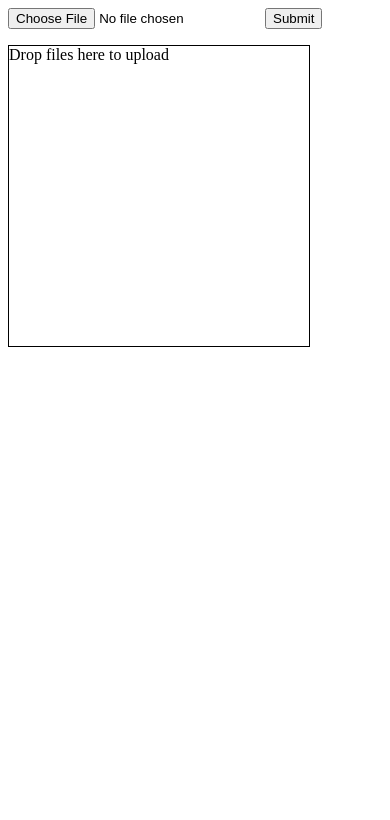
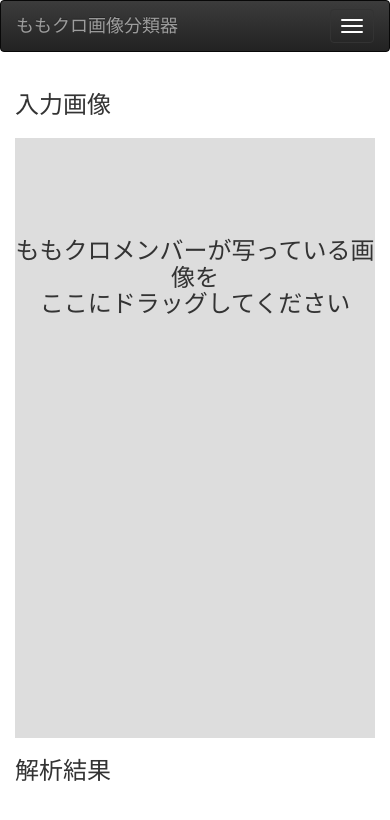
Before and after one commit to kenmaz/momo_mind, a Flask app: page / in a window 390 px wide. Shown: the top 820 px of the page. Run offline with Flask 2, Linux system fonts and the light colour scheme; some libraries are stand-ins or nearby versions.

Commit message:
見た目を整えた

```diff
--- a/deeplearning/mcz_eval.py
+++ b/deeplearning/mcz_eval.py
@@ -42,7 +42,8 @@
     for idx, rate in enumerate(rates):
         name = mcz_input.MEMBER_NAMES[idx]
         members.append({
-            'name': name,
+            'name_ascii': name[1],
+            'name': name[0],
             'rate': rate
         })
     rank = sorted(members, key=lambda x: x['rate'], reverse=True)
--- a/web/app.py
+++ b/web/app.py
@@ -1,7 +1,7 @@
 #!/usr/bin/env python
 
 import json
-from flask import Flask
+from flask import Flask, Response
 from flask import render_template
 from flask import request, jsonify
 from werkzeug import secure_filename
@@ -25,6 +25,12 @@
 
 @app.route('/upload', methods=['POST'])
 def upload():
+    """
+    f = open('sample.json')
+    json = f.read()
+    f.close()
+    return Response(response=json, status=200, mimetype="application/json")
+    """
     f = request.files['file']
     filename = secure_filename(f.filename)
     (fn, ext) = os.path.splitext(filename)
--- a/web/static/mcz.css
+++ b/web/static/mcz.css
@@ -1,5 +1,33 @@
-#upload_form {
-  border: 1px solid #000;
-  width: 300px;
-  height: 300px;
+#stage {
+  height: 600px;
+  background-color: #DDD;
 }
+#drag_msg {
+  padding-top: 100px;
+}
+#status {
+  display: none;
+}
+#results .row {
+  margin: 10px;
+  padding-bottom: 10px;
+  border-bottom: 1px solid #DDD;
+}
+#results .row .img {
+  margin-right: 10px;
+}
+table.rank {
+  margin-left: 5px;
+}
+table.rank tr:first-child td {
+  font-weight: bold;
+}
+table.rank tr td {
+  padding: 1px;
+}
+.name { padding-left: 5px;  }
+.reni { border-left: 5px solid purple; }
+.kanako { border-left: 5px solid red; }
+.shiori { border-left: 5px solid yellow; }
+.arin { border-left: 5px solid pink; }
+.momoka { border-left: 5px solid green; }
--- a/web/static/mcz.js
+++ b/web/static/mcz.js
@@ -1,9 +1,19 @@
 $(function() {
-  //var dropzone = new Dropzone("#upload_form");
-  /**
-  */
-  Dropzone.options.uploadForm = {
+  var myDropzone = new Dropzone($("#stage")[0],{
+    url: "/upload",
+    parallelUploads: 1,
+    maxThumbnailFilesize: 1,
+    maxFilesize: 1,
+    uploadMultiple: false,
+    thumbnailWidth: 400,
+    thumbnailHeight: 400,
     maxFiles: 1,
+    previewTemplate:
+      '<div class="dz-preview dz-file-preview">'+
+        '<div class="dz-details text-center"><img data-dz-thumbnail width="100%" style="margin-top: 10px"/></div>'+
+        '<div class="dz-progress"><span class="dz-upload" data-dz-uploadprogress></span></div>'+
+        '<div class="dz-error-message"><span data-dz-errormessage></span></div>'+
+      '</div>',
     accept: function(file, done) {
       done();
     },
@@ -14,6 +24,9 @@
         if (this.files[1] != null) {
           this.removeFile(this.files[0]);
         }
+        $("#drag_msg").hide();
+        $("#status").show();
+        $("#stage").css("background-color", "white");
       });
       this.on("processing", function(file) {
         console.log("processing");
@@ -46,14 +59,24 @@
         } else {
           $(results).each(function(idx, item) {
             console.log(item);
-            var tr = $("#results").append($("<tr></tr>"));
-            tr.append($("<td></td>")).append(
-              $("<img></img>").attr('src', item['file'])
-            );
-            var ul = tr.append('<ul></ul>');
+            var row = $("<div class='row'>");
+            $("#results").append(row);
+
+            var col_img = $("<div class='img pull-left'>").append($("<img>").attr('src', item['file']));
+            row.append(col_img);
+
+            var col_names = $("<div class='names'>");
+            row.append(col_names);
+
+            var ul = $("<table class='rank'>");
+            col_names.append(ul);
+
             $(item['rank']).each(function(j, member) {
-              ul.append($('<li></li>').text(member["name"] + ':' + member["rate"] + '%'));
+              var li = $("<tr><td><span class='"+member['name_ascii']+" name'>"+member["name"]+"</span></td><td>"+member["rate"]+"%</td></tr>");
+              ul.append(li);
             });
+
+            row.append($("<div class='clearfix'>"));
           });
         }
       })
@@ -62,5 +85,5 @@
         console.log("error");
       })
     }
-  }
+  });
 });
--- a/web/templates/index.html
+++ b/web/templates/index.html
@@ -1,27 +1,70 @@
-<html>
+<!DOCTYPE html>
+<html lang="ja">
 <head>
-  <link rel="stylesheet" href="{{ url_for('static', filename='mcz.css') }}"></style>
+  <title>momo-mind</title>
+  <meta charset="utf-8">
+  <meta http-equiv="X-UA-Compatible" content="IE=edge">
+  <meta name="viewport" content="width=device-width, initial-scale=1">
+  <link
+    rel="stylesheet"
+    href="https://maxcdn.bootstrapcdn.com/bootstrap/3.3.6/css/bootstrap.min.css"
+    integrity="sha384-1q8mTJOASx8j1Au+a5WDVnPi2lkFfwwEAa8hDDdjZlpLegxhjVME1fgjWPGmkzs7"
+    crossorigin="anonymous">
+  <link
+    rel="stylesheet"
+    href="https://maxcdn.bootstrapcdn.com/bootstrap/3.3.6/css/bootstrap-theme.min.css"
+    integrity="sha384-fLW2N01lMqjakBkx3l/M9EahuwpSfeNvV63J5ezn3uZzapT0u7EYsXMjQV+0En5r"
+    crossorigin="anonymous">
+  <link
+    rel="stylesheet"
+    href="{{ url_for('static', filename='mcz.css') }}">
 </head>
+
 <body>
-  <form action="{{ url_for('upload') }}" enctype='multipart/form-data' method='post'>
-    <input type="file" name="file"/>
-    <input type="submit">
-  </form>
+  <nav class="navbar navbar-inverse">
+    <div class="container">
+      <div class="navbar-header">
+        <button type="button" class="navbar-toggle collapsed" data-toggle="collapse" data-target="#navbar" aria-expanded="false" aria-controls="navbar">
+          <span class="sr-only">Toggle navigation</span>
+          <span class="icon-bar"></span>
+          <span class="icon-bar"></span>
+          <span class="icon-bar"></span>
+        </button>
+        <a class="navbar-brand" href="#">ももクロ画像分類器</a>
+      </div>
+      <div id="navbar" class="collapse navbar-collapse">
+        <ul class="nav navbar-nav">
+          <li class="active"><a href="#">Home</a></li>
+          <li><a href="#about">About</a></li>
+          <li><a href="#contact">Contact</a></li>
+        </ul>
+      </div><!--/.nav-collapse -->
+    </div>
+  </nav>
+  <div class="container">
+    <div class="row">
+      <div class="col-md-6">
+        <h3>入力画像</h3>
+        <div id="stage" class="text-center">
+          <h3 id="drag_msg">ももクロメンバーが写っている画像を<br>ここにドラッグしてください</h3>
+        </div>
+      </div>
+      <div class="col-md-6">
+        <h3>解析結果</h3>
+        <div id="status" class="alert alert-info" role="alert"></div>
+        <div id="results" class="_container">
+        </div>
+      </div>
+    </div>
+  </div><!-- /.container -->
 
-  <form action="{{ url_for('upload') }}" enctype='multipart/form-data' method='post' class="dropzone" id="upload_form">
-    <div class="fallback">
-      <input type="file" name="file"/>
-      <input type="submit">
-    </div>
-  </form>
-
-  <div id="status"></div>
-
-  <table id="results">
-  </table>
-
+  <script src="https://ajax.googleapis.com/ajax/libs/jquery/2.2.2/jquery.min.js"></script>
+  <script
+    src="https://maxcdn.bootstrapcdn.com/bootstrap/3.3.6/js/bootstrap.min.js"
+    integrity="sha384-0mSbJDEHialfmuBBQP6A4Qrprq5OVfW37PRR3j5ELqxss1yVqOtnepnHVP9aJ7xS"
+    crossorigin="anonymous">
+  </script>
+  <script src="{{ url_for('static', filename='dropzone.js') }}"></script>
+  <script src="{{ url_for('static', filename='mcz.js') }}"></script>
 </body>
-<script src="https://ajax.googleapis.com/ajax/libs/jquery/2.2.2/jquery.min.js"></script>
-<script src="{{ url_for('static', filename='dropzone.js') }}"></script>
-<script src="{{ url_for('static', filename='mcz.js') }}"></script>
 </html>
```
Also changed, not shown: deeplearning/mcz_input.py (+5 -5 lines), web/sample.json (added, +76 -0 lines).
